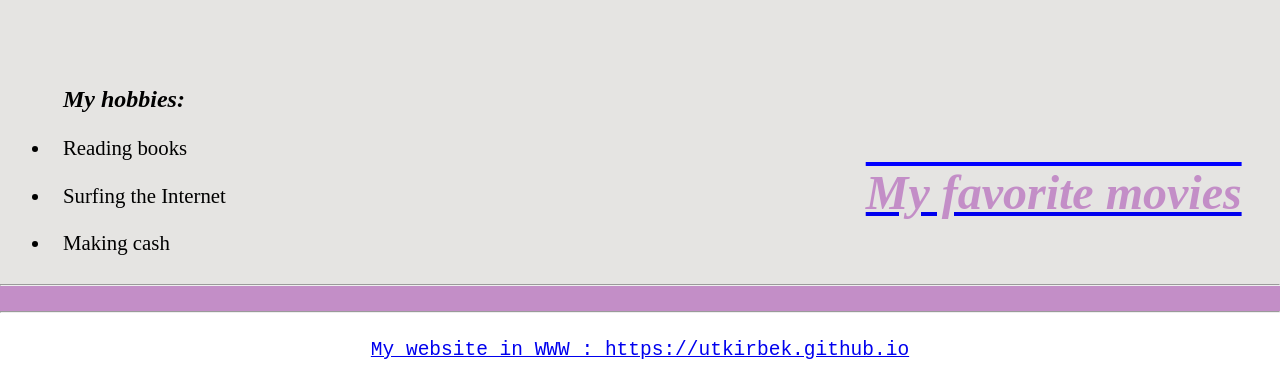
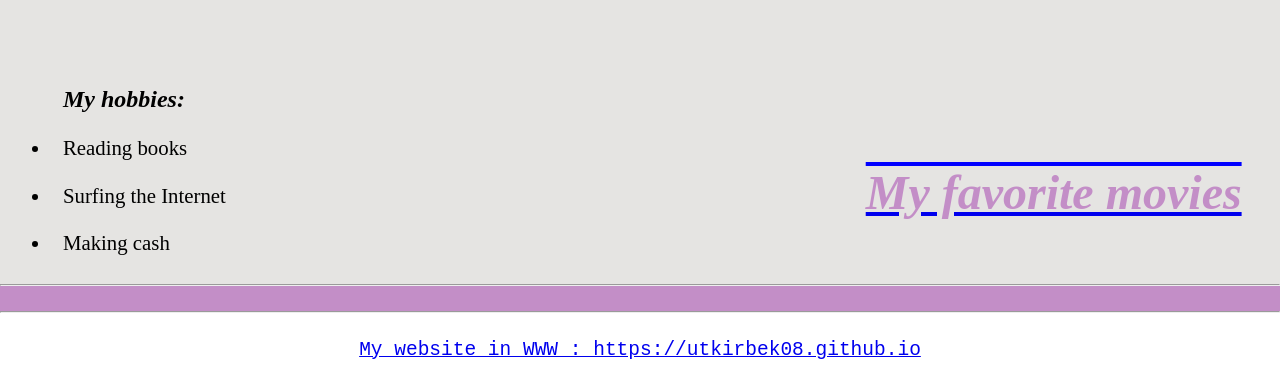
Before and after one commit to Utkirbek08/utkirbek08.github.io, a plain HTML site: page index.html in a window 1280 px wide. Shown: the part 622-1008 px from the top of the page. Drawn offline with Linux system fonts and the light colour scheme.

Commit message:
Update index.html

```diff
--- a/index.html
+++ b/index.html
@@ -30,7 +30,7 @@
     </div>
     <p id="w"><hr><div id="e"></div><hr></p>
     <div id="i">
-      <a href="https://utkirbek.github.io">My website in WWW : https://utkirbek.github.io</a>
+      <a href="https://utkirbek08.github.io">My website in WWW : https://utkirbek08.github.io</a>
     </div>
   </body>
 </html>
```
